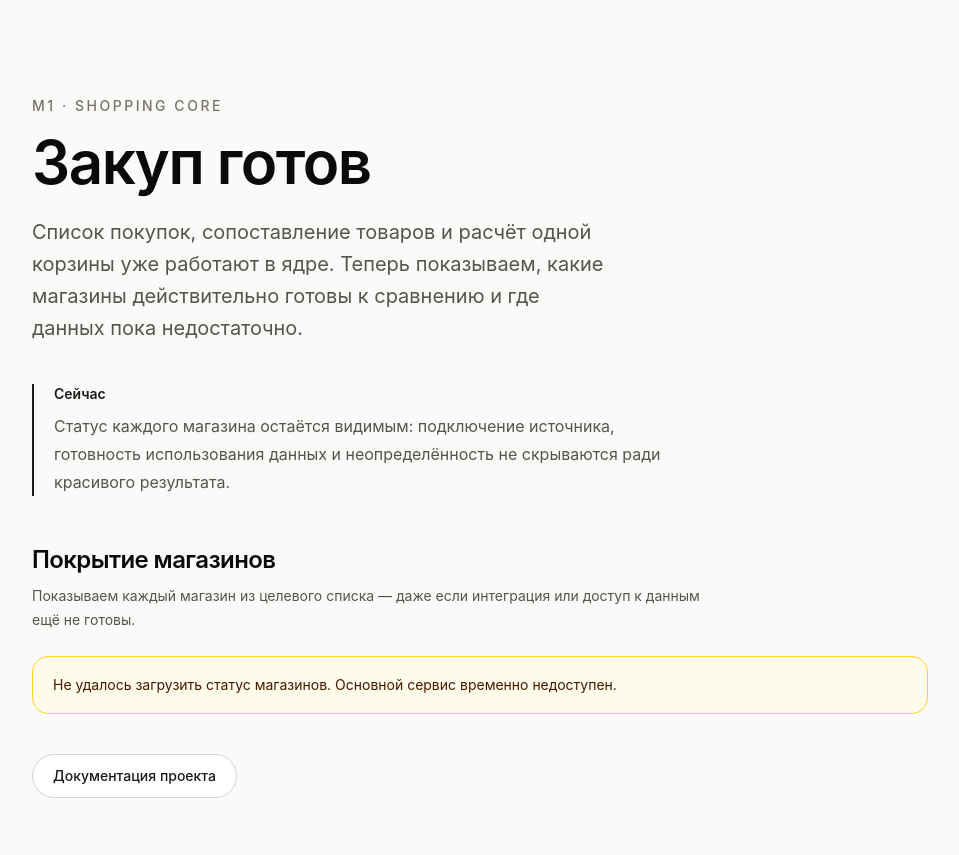
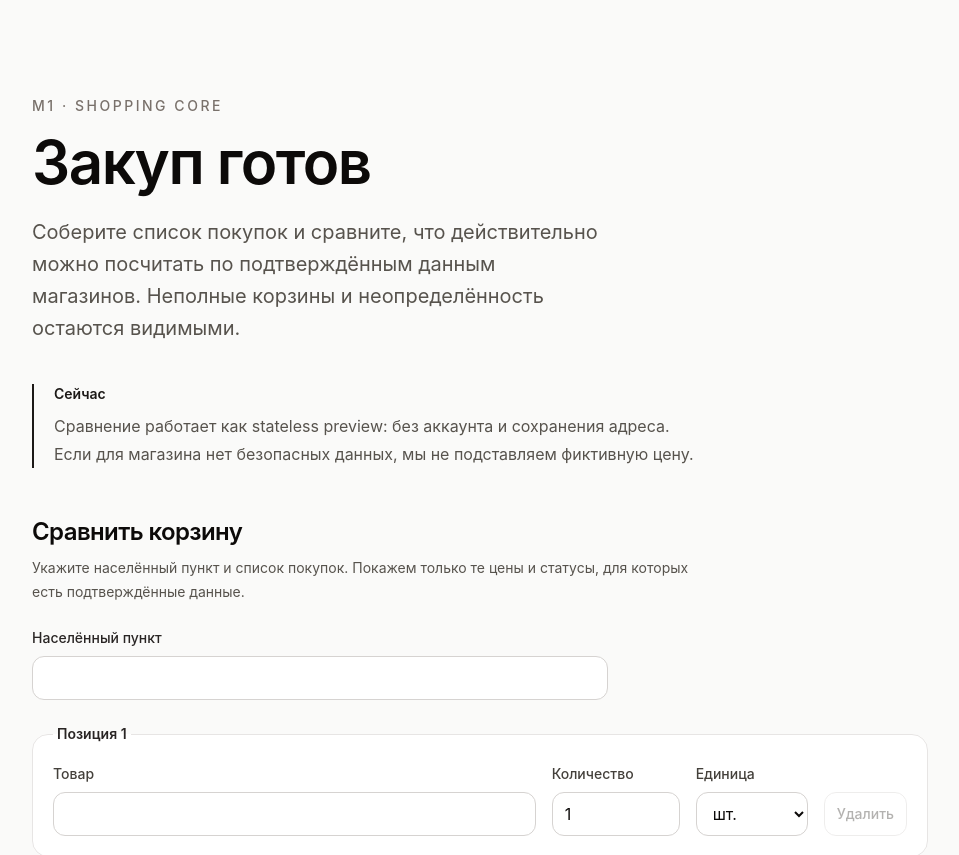
Before and after one commit to True-Ruslan/zakup-gotov, a Next.js app in the folder apps/web/: page / in a window 1280 px wide. Shown: the top 855 px of the page, without its empty margins (160-1119 px from the left). Built offline with nearby package versions, Linux system fonts and the light colour scheme.

Commit message:
feat(web): make comparison preview the primary home journey

```diff
--- a/apps/web/src/app/page.tsx
+++ b/apps/web/src/app/page.tsx
@@ -1,11 +1,6 @@
-import { RetailerCoverageSection } from "./retailer-coverage";
-import { loadRetailerReadiness } from "./retailer-readiness";
+import { ComparisonPreviewForm } from "./comparison-preview-form";
 
-export const dynamic = "force-dynamic";
-
-export default async function Home() {
-  const retailerState = await loadRetailerReadiness();
-
+export default function Home() {
   return (
     <main className="min-h-screen bg-stone-50 text-stone-950">
       <div className="mx-auto w-full max-w-5xl px-6 py-16 sm:px-10 lg:px-16 lg:py-24">
@@ -19,9 +14,9 @@ export default async function Home() {
           </h1>
 
           <p className="mt-6 max-w-xl text-lg leading-8 text-stone-600 sm:text-xl">
-            Список покупок, сопоставление товаров и расчёт одной корзины уже
-            работают в ядре. Теперь показываем, какие магазины действительно
-            готовы к сравнению и где данных пока недостаточно.
+            Соберите список покупок и сравните, что действительно можно посчитать
+            по подтверждённым данным магазинов. Неполные корзины и неопределённость
+            остаются видимыми.
           </p>
 
           <section
@@ -32,14 +27,14 @@ export default async function Home() {
               Сейчас
             </h2>
             <p className="mt-2 text-base leading-7 text-stone-600">
-              Статус каждого магазина остаётся видимым: подключение источника,
-              готовность использования данных и неопределённость не скрываются
-              ради красивого результата.
+              Сравнение работает как stateless preview: без аккаунта и сохранения
+              адреса. Если для магазина нет безопасных данных, мы не подставляем
+              фиктивную цену.
             </p>
           </section>
         </div>
 
-        <RetailerCoverageSection state={retailerState} />
+        <ComparisonPreviewForm />
 
         <a
           href="https://github.com/True-Ruslan/zakup-gotov#readme"
```
